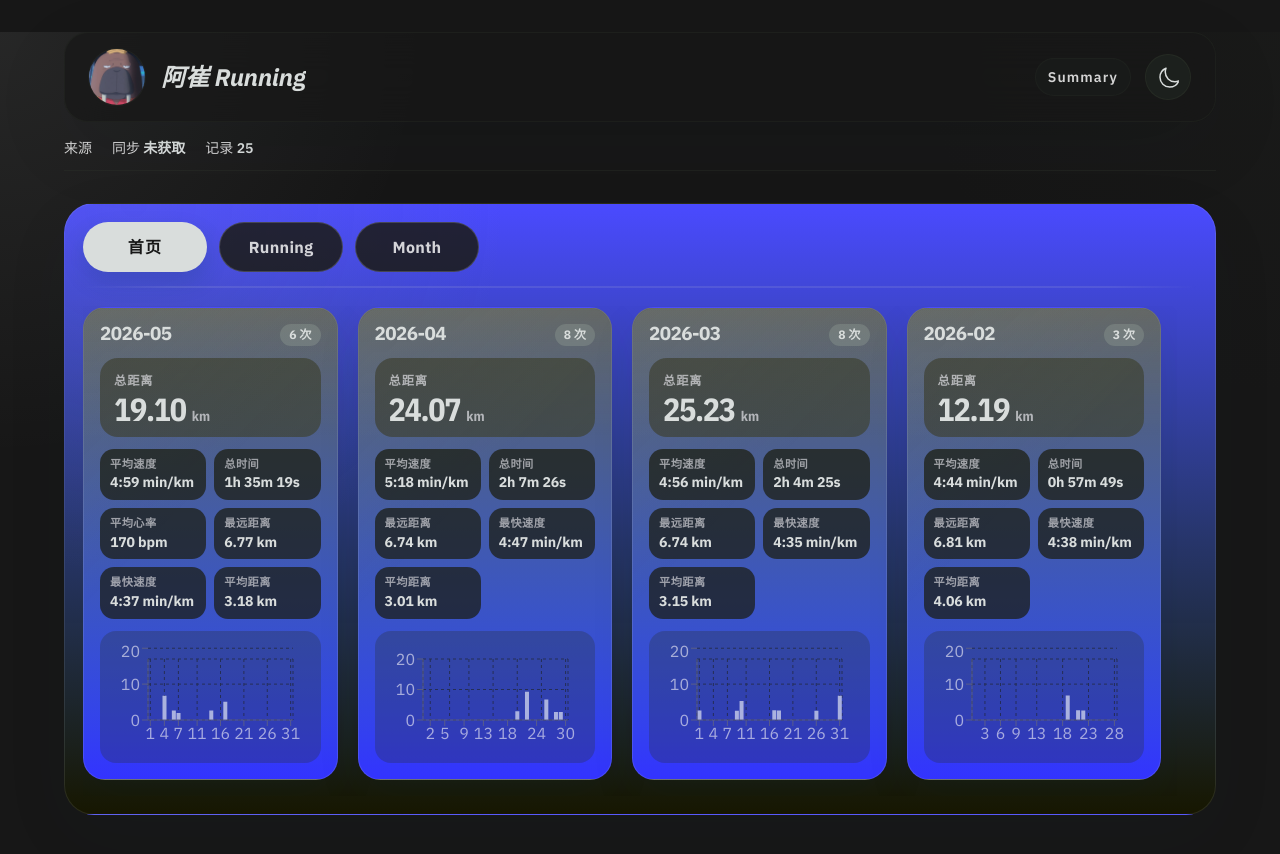
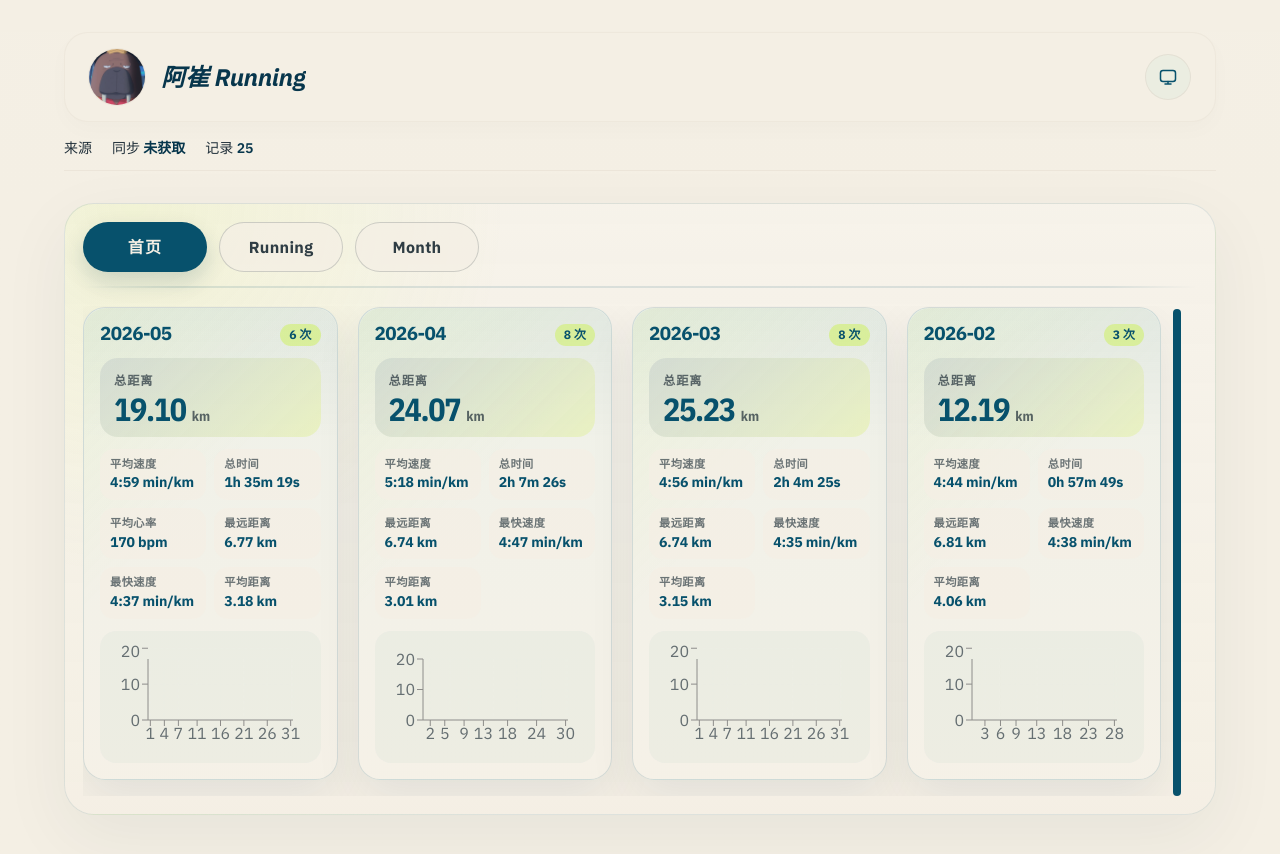
Before and after one commit to bowen-acui/running-page, a React (Vite) app: page /summary in a window 1280 px wide. Shown: the top 854 px of the page. Built offline with nearby package versions, Linux system fonts and the light colour scheme; a small style sheet from the web is missing.

Commit message:
Refine layout and polish mobile preview

```diff
--- a/src/components/ActivityList/index.tsx
+++ b/src/components/ActivityList/index.tsx
@@ -1002,7 +1002,9 @@ const ActivityList: React.FC = () => {
           <Suspense fallback={<div>Loading SVG...</div>}>
             {SelectedYearSvg ? (
               // Show Year Summary SVG when a year is selected
-              <SelectedYearSvg className={styles.yearSummarySvg} />
+              <div className={styles.yearSummaryFrame}>
+                <SelectedYearSvg className={styles.yearSummarySvg} />
+              </div>
             ) : (
               // Show Life SVG when no year is selected
               <>
--- a/src/components/ActivityList/style.module.css
+++ b/src/components/ActivityList/style.module.css
@@ -431,6 +431,16 @@
   max-height: 80vh;
 }
 
+.yearSummaryFrame {
+  width: 100%;
+  max-width: 720px;
+  overflow: hidden;
+  border: 1px solid color-mix(in srgb, var(--color-primary) 10%, transparent);
+  border-radius: 1.55rem;
+  background: color-mix(in srgb, var(--color-background) 94%, white 6%);
+  padding: 0.85rem;
+}
+
 .lifeSvg {
   max-width: 100%;
   height: auto;
@@ -453,6 +463,10 @@
 .lifeSvg text {
   font-family: var(--font-sans) !important;
   fill: color-mix(in srgb, var(--color-run-date) 78%, transparent);
+}
+
+.yearSummarySvg text[y='285.5806451612903'] {
+  display: none;
 }
 
 .yearSummarySvg text[fill='#FFFFFF'],
@@ -604,18 +618,25 @@
 
   .filterContainer select,
   .smallHomeButton {
+    display: inline-flex;
+    align-items: center;
+    justify-content: center;
     width: 100%;
     min-width: 0;
-    padding: 9px 8px;
+    height: 44px;
+    padding: 0 8px;
     border-radius: 9999px;
     font-size: 0.78rem;
     letter-spacing: 0.02em;
+    line-height: 1;
+    text-align: center;
     box-shadow: none;
   }
 
   .filterContainer select {
     border-color: color-mix(in srgb, var(--color-primary) 12%, transparent);
     background: color-mix(in srgb, var(--color-background) 72%, transparent);
+    text-align-last: center;
   }
 
   .smallHomeButton {
@@ -688,7 +709,7 @@
   }
 
   .mobileCardList {
-    gap: 10px;
+    gap: 8px;
   }
 
   .chart {
@@ -710,6 +731,17 @@
 
   .yearButton {
     flex: 0 0 auto;
+  }
+
+  .yearSummaryFrame {
+    max-width: 100%;
+    padding: 0.7rem;
+    border-radius: 1.35rem;
+  }
+
+  .yearSummarySvg {
+    width: 100%;
+    max-height: none;
   }
 
   .summaryInner > div {
--- a/src/components/Header/index.tsx
+++ b/src/components/Header/index.tsx
@@ -1,14 +1,39 @@
 import { Link } from 'react-router-dom';
 import type { ReactElement } from 'react';
 import getSiteMetadata from '@/hooks/useSiteMetadata';
-import { useTheme, Theme } from '@/hooks/useTheme';
+import { useTheme, Theme, ThemePreference } from '@/hooks/useTheme';
 import styles from './style.module.css';
 
 const Header = () => {
-  const { logo, siteTitle, navLinks } = getSiteMetadata();
-  const { theme, setTheme } = useTheme();
+  const { logo, siteTitle } = getSiteMetadata();
+  const { preference, theme, setTheme } = useTheme();
 
-  const icons: Record<Theme, ReactElement> = {
+  const icons: Record<ThemePreference, ReactElement> = {
+    system: (
+      <svg
+        width="22"
+        height="22"
+        viewBox="0 0 22 22"
+        fill="none"
+        xmlns="http://www.w3.org/2000/svg"
+      >
+        <rect
+          x="3.5"
+          y="4.5"
+          width="15"
+          height="11"
+          rx="2.5"
+          stroke="currentColor"
+          strokeWidth="1.5"
+        />
+        <path
+          d="M8 18H14M11 15.5V18"
+          stroke="currentColor"
+          strokeWidth="1.5"
+          strokeLinecap="round"
+        />
+      </svg>
+    ),
     dark: (
       <svg
         width="22"
@@ -45,7 +70,12 @@ const Header = () => {
     ),
   };
 
-  const nextTheme: Theme = theme === 'dark' ? 'light' : 'dark';
+  const nextTheme: ThemePreference =
+    preference === 'system'
+      ? 'light'
+      : preference === 'light'
+        ? 'dark'
+        : 'system';
 
   const handleToggle = () => {
     setTheme(nextTheme);
@@ -53,8 +83,8 @@ const Header = () => {
 
   return (
     <header className="mx-auto mt-3 w-full max-w-screen-2xl px-3 sm:px-4 lg:mt-8 lg:px-16">
-      <nav className="flex flex-col gap-3 rounded-3xl border border-[color:var(--color-hr-primary)]/25 bg-[color:var(--color-background)]/70 px-3 py-3 shadow-[0_24px_80px_rgba(15,23,42,0.08)] backdrop-blur-xl sm:px-4 sm:py-4 lg:flex-row lg:items-center lg:justify-between lg:px-6">
-        <div className="flex items-center gap-3 sm:gap-4">
+      <nav className="flex items-center justify-between gap-3 rounded-3xl border border-[color:var(--color-hr-primary)]/22 bg-[color:var(--color-background)] px-3 py-3 shadow-[0_8px_22px_rgba(15,23,42,0.02)] sm:px-4 sm:py-4 lg:px-6">
+        <div className="flex min-w-0 items-center gap-3 sm:gap-4">
           <Link
             to="/"
             className="shrink-0 rounded-full ring-1 ring-[color:var(--color-hr-primary)]/30 transition-transform duration-200 hover:scale-[1.03]"
@@ -67,7 +97,7 @@ const Header = () => {
               />
             </picture>
           </Link>
-          <div className="min-w-0">
+          <div className="min-w-0 flex-1">
             <Link
               to="/"
               className="block truncate text-lg font-black text-[color:var(--color-text-primary)] italic sm:text-xl lg:text-2xl"
@@ -76,28 +106,15 @@ const Header = () => {
             </Link>
           </div>
         </div>
-        <div className="flex flex-wrap items-center gap-1.5 lg:justify-end">
-          {navLinks.map((n) => (
-            <a
-              key={n.url}
-              href={n.url}
-              className="rounded-full border border-[color:var(--color-hr-primary)]/20 bg-[color:var(--color-run-row-hover-background)]/35 px-2.5 py-1.5 text-xs font-semibold tracking-[0.08em] text-[color:var(--color-run-date)] transition-colors duration-200 hover:border-[color:var(--color-primary)]/40 hover:text-[color:var(--color-text-primary)] sm:px-3 sm:py-2 sm:text-sm"
-            >
-              {n.name}
-            </a>
-          ))}
-          <div className="ml-auto flex items-center lg:ml-2">
         <button
           type="button"
           onClick={handleToggle}
           className={`${styles.themeButton} ${styles.themeButtonActive}`}
           aria-label={`Switch to ${nextTheme} theme`}
-              title={`Switch to ${nextTheme} theme`}
+          title={`Current: ${preference} (${theme}). Switch to ${nextTheme}`}
         >
-              <div className={styles.iconWrapper}>{icons[theme]}</div>
+          <div className={styles.iconWrapper}>{icons[preference]}</div>
         </button>
-          </div>
-        </div>
       </nav>
     </header>
   );
--- a/src/components/RunTable/index.tsx
+++ b/src/components/RunTable/index.tsx
@@ -36,6 +36,7 @@ const RunTable = ({
   setRunIndex,
 }: IRunTableProperties) => {
   const [sortState, setSortState] = useState<SortState | null>(null);
+  const [showAllRows, setShowAllRows] = useState(false);
 
   const sortKeys = useMemo(() => {
     const keys = [DIST_UNIT, 'Elev', 'Pace', 'BPM', 'Time', 'Date'];
@@ -90,8 +91,9 @@ const RunTable = ({
   }, [getSortFunction, runs, sortState]);
 
   const displayedRuns = useMemo(
-    () => sortedRuns.slice(0, DEFAULT_VISIBLE_ROWS),
-    [sortedRuns]
+    () =>
+      showAllRows ? sortedRuns : sortedRuns.slice(0, DEFAULT_VISIBLE_ROWS),
+    [showAllRows, sortedRuns]
   );
 
   const hiddenRunCount = Math.max(0, sortedRuns.length - displayedRuns.length);
@@ -155,7 +157,20 @@ const RunTable = ({
       </table>
       {hiddenRunCount > 0 && (
         <div className={styles.tableHint}>
-          仅显示前 {DEFAULT_VISIBLE_ROWS} 条 / 共 {sortedRuns.length} 条
+          <span>
+            仅显示前 {DEFAULT_VISIBLE_ROWS} 条 / 共 {sortedRuns.length} 条
+          </span>
+          <button type="button" onClick={() => setShowAllRows(true)}>
+            显示全部
+          </button>
+        </div>
+      )}
+      {showAllRows && sortedRuns.length > DEFAULT_VISIBLE_ROWS && (
+        <div className={styles.tableHint}>
+          <span>已显示全部 {sortedRuns.length} 条</span>
+          <button type="button" onClick={() => setShowAllRows(false)}>
+            收起
+          </button>
         </div>
       )}
     </div>
--- a/src/components/RunTable/style.module.css
+++ b/src/components/RunTable/style.module.css
@@ -133,6 +133,10 @@
 
 .tableHint {
   margin: 0.45rem 0 0.1rem;
+  display: flex;
+  align-items: center;
+  justify-content: flex-end;
+  gap: 0.65rem;
   color: color-mix(in srgb, var(--color-run-date) 68%, transparent);
   font-size: 0.76rem;
   font-weight: 650;
@@ -140,6 +144,16 @@
   text-align: right;
 }
 
+.tableHint button {
+  border: 1px solid color-mix(in srgb, var(--color-primary) 10%, transparent);
+  border-radius: 9999px;
+  background: color-mix(in srgb, var(--color-background) 48%, transparent);
+  color: var(--color-primary);
+  cursor: pointer;
+  font: inherit;
+  padding: 0.3rem 0.65rem;
+}
+
 .runDate {
   color: var(--color-run-date);
 }
--- /dev/null
+++ b/src/components/YearsStat/style.module.css
@@ -0,0 +1,77 @@
+.sidebarHeatmap {
+  display: none;
+}
+
+@media only screen and (min-width: 1024px) {
+  .sidebarHeatmap {
+    display: block;
+    overflow: hidden;
+    border: 1px solid color-mix(in srgb, var(--color-primary) 8%, transparent);
+    border-radius: 1.7rem;
+    background: linear-gradient(
+      145deg,
+      color-mix(in srgb, var(--color-run-row-hover-background) 38%, white 12%),
+      color-mix(in srgb, var(--color-background) 92%, transparent)
+    );
+    box-shadow: 0 16px 46px rgba(7, 54, 76, 0.045);
+    padding: 0.75rem;
+  }
+}
+
+.heatmapHeader {
+  display: flex;
+  align-items: center;
+  justify-content: space-between;
+  margin-bottom: 0.65rem;
+  padding: 0 0.2rem;
+  color: color-mix(in srgb, var(--color-text-primary) 64%, transparent);
+  font-size: 0.64rem;
+  font-weight: 750;
+  letter-spacing: 0.16em;
+  text-transform: uppercase;
+}
+
+.heatmapHeader strong {
+  color: var(--color-primary);
+  font-size: 0.72rem;
+  letter-spacing: 0.12em;
+}
+
+.heatmapViewport {
+  overflow-x: auto;
+  overflow-y: hidden;
+  border-radius: 1.25rem;
+  background: color-mix(in srgb, var(--color-background) 50%, transparent);
+  padding: 0.5rem;
+  max-height: clamp(21rem, 48vh, 28rem);
+  scrollbar-width: thin;
+}
+
+.heatmapSvg {
+  display: block;
+  width: 100%;
+  max-width: 100%;
+  height: auto;
+  opacity: 0.9;
+}
+
+.heatmapSvg > rect:first-child {
+  fill: transparent;
+}
+
+.heatmapSvg text {
+  fill: color-mix(in srgb, var(--color-text-primary) 74%, transparent);
+  font-family: var(--font-sans) !important;
+}
+
+.heatmapSvg text[y='285.5806451612903'] {
+  display: none;
+}
+
+.loading {
+  min-height: 9rem;
+  display: grid;
+  place-items: center;
+  color: color-mix(in srgb, var(--color-text-primary) 54%, transparent);
+  font-size: 0.8rem;
+}
--- a/src/hooks/useTheme.ts
+++ b/src/hooks/useTheme.ts
@@ -2,17 +2,34 @@ import { useState, useEffect, useCallback, useSyncExternalStore } from 'react';
 import { MAP_TILE_STYLE_LIGHT, MAP_TILE_STYLE_DARK } from '@/utils/const';
 
 export type Theme = 'light' | 'dark';
+export type ThemePreference = Theme | 'system';
 
 // Custom event name for theme changes
 export const THEME_CHANGE_EVENT = 'theme-change';
 
-const getCurrentThemeSnapshot = () => {
+const getSystemTheme = (): Theme => {
   if (typeof window === 'undefined') return 'dark';
-  return (
-    document.documentElement.getAttribute('data-theme') ||
-    localStorage.getItem('theme') ||
-    'dark'
-  );
+  return window.matchMedia('(prefers-color-scheme: light)').matches
+    ? 'light'
+    : 'dark';
+};
+
+const getStoredThemePreference = (): ThemePreference => {
+  if (typeof window === 'undefined') return 'system';
+  const storedTheme = localStorage.getItem('theme');
+  return storedTheme === 'light' || storedTheme === 'dark'
+    ? storedTheme
+    : 'system';
+};
+
+const resolveThemePreference = (preference: ThemePreference): Theme =>
+  preference === 'system' ? getSystemTheme() : preference;
+
+const getCurrentThemeSnapshot = (): Theme => {
+  if (typeof window === 'undefined') return 'dark';
+  return document.documentElement.getAttribute('data-theme') === 'light'
+    ? 'light'
+    : 'dark';
 };
 
 const subscribeToThemeChanges = (onStoreChange: () => void) => {
@@ -44,11 +61,17 @@ const subscribeToThemeChanges = (onStoreChange: () => void) => {
 
   window.addEventListener(THEME_CHANGE_EVENT, handleThemeChange);
   window.addEventListener('storage', handleStorageChange);
+  window
+    .matchMedia('(prefers-color-scheme: dark)')
+    .addEventListener('change', handleThemeChange);
 
   return () => {
     observer.disconnect();
     window.removeEventListener(THEME_CHANGE_EVENT, handleThemeChange);
     window.removeEventListener('storage', handleStorageChange);
+    window
+      .matchMedia('(prefers-color-scheme: dark)')
+      .removeEventListener('change', handleThemeChange);
   };
 };
 
@@ -83,17 +106,15 @@ export const useMapTheme = () => {
  * @returns Object with current theme and function to change theme
  */
 export const useTheme = () => {
-  // Initialize theme from localStorage or default to dark
-  const [themeState, setThemeState] = useState<Theme>(() => {
-    if (typeof window === 'undefined') return 'dark';
-    return (localStorage.getItem('theme') as Theme) || 'dark';
-  });
+  const [themePreference, setThemePreference] = useState<ThemePreference>(
+    getStoredThemePreference
+  );
 
   /**
    * Set theme and dispatch event to notify other components
    */
-  const setTheme = useCallback((newTheme: Theme) => {
-    setThemeState(newTheme);
+  const setTheme = useCallback((newTheme: ThemePreference) => {
+    setThemePreference(newTheme);
 
     // Dispatch custom event for theme change
     const event = new CustomEvent(THEME_CHANGE_EVENT, {
@@ -105,14 +126,24 @@ export const useTheme = () => {
   // Apply theme changes to DOM and localStorage
   useEffect(() => {
     const root = window.document.documentElement;
+    const applyTheme = () => {
+      root.setAttribute('data-theme', resolveThemePreference(themePreference));
+      localStorage.setItem('theme', themePreference);
+      window.dispatchEvent(new Event(THEME_CHANGE_EVENT));
+    };
 
-    // Set attribute and save to localStorage for both themes
-    root.setAttribute('data-theme', themeState);
-    localStorage.setItem('theme', themeState);
-  }, [themeState]);
+    applyTheme();
+
+    if (themePreference !== 'system') return undefined;
+
+    const mediaQuery = window.matchMedia('(prefers-color-scheme: dark)');
+    mediaQuery.addEventListener('change', applyTheme);
+    return () => mediaQuery.removeEventListener('change', applyTheme);
+  }, [themePreference]);
 
   return {
-    theme: themeState,
+    preference: themePreference,
+    theme: resolveThemePreference(themePreference),
     setTheme,
   };
 };
--- a/src/pages/index.tsx
+++ b/src/pages/index.tsx
@@ -1,4 +1,6 @@
 import {
+  lazy,
+  Suspense,
   useEffect,
   useState,
   useMemo,
@@ -9,7 +11,6 @@ import { Analytics } from '@vercel/analytics/react';
 import { Helmet } from 'react-helmet-async';
 import Layout from '@/components/Layout';
 import LocationStat from '@/components/LocationStat';
-import RunMap from '@/components/RunMap';
 import RunTable from '@/components/RunTable';
 import SVGStat from '@/components/SVGStat';
 import YearsStat from '@/components/YearsStat';
@@ -36,6 +37,7 @@ import {
 import { useTheme, useThemeChangeCounter } from '@/hooks/useTheme';
 
 const HASH_RUN_CHANGE_EVENT = 'running-page-hash-run-change';
+const RunMap = lazy(() => import('@/components/RunMap'));
 
 const getRunIdFromHash = () => {
   if (typeof window === 'undefined') return null;
@@ -85,7 +87,7 @@ const useRunHashId = () =>
   useSyncExternalStore(subscribeToRunHash, getRunIdFromHash, () => null);
 
 const Index = () => {
-  const { siteTitle } = getSiteMetadata();
+  const { siteTitle, navLinks } = getSiteMetadata();
   const { activities, thisYear } = useActivities();
   const themeChangeCounter = useThemeChangeCounter();
   const [year, setYear] = useState(thisYear);
@@ -363,17 +365,38 @@ const Index = () => {
   }, [singleRunId]);
 
   const { theme } = useTheme();
+  const summaryLink = navLinks.find((link) => link.name === 'Summary');
+  const runningTitleIndex = siteTitle.indexOf(' Running');
+  const titlePrefix =
+    runningTitleIndex >= 0 ? siteTitle.slice(0, runningTitleIndex) : siteTitle;
+  const titleSuffix =
+    runningTitleIndex >= 0 ? siteTitle.slice(runningTitleIndex + 1) : '';
 
   return (
     <Layout>
       <Helmet>
         <html lang="en" data-theme={theme} />
       </Helmet>
-      <div className="grid w-full gap-4 sm:gap-6 lg:grid-cols-[minmax(18rem,24rem)_minmax(0,1fr)] lg:items-start lg:gap-8">
+      <div className="grid w-full gap-3 sm:gap-5 lg:grid-cols-[minmax(18rem,23rem)_minmax(0,1fr)] lg:items-start lg:gap-5 xl:gap-6">
         <section className="w-full lg:sticky lg:top-8">
-          <h1 className="mb-4 text-[2rem] leading-none font-black text-[color:var(--color-text-primary)] italic sm:mb-6 sm:text-4xl">
-            {siteTitle}
+          <div className="mb-1 grid min-h-9 grid-cols-[minmax(0,1fr)_auto] items-center gap-4 px-[1.625rem] pt-1 sm:mb-1.5 lg:mr-6">
+            <h1 className="min-w-0 overflow-visible text-[clamp(0.86rem,3.5vw,1.02rem)] leading-none font-[family:var(--font-logo)] font-black tracking-[0.01em] text-[color:var(--color-text-primary)] sm:text-[1.18rem]">
+              {titlePrefix}
+              {titleSuffix && (
+                <span className="ml-1.5 align-[-0.015em] text-[1.08em] font-[family:var(--font-logo-latin)] font-bold tracking-[0.002em]">
+                  {titleSuffix}
+                </span>
+              )}
             </h1>
+            {summaryLink && (
+              <a
+                className="inline-flex h-7 shrink-0 items-center justify-center self-start rounded-full border border-[color:var(--color-primary)]/10 bg-[color:var(--color-background)]/46 px-3 text-[0.56rem] font-semibold tracking-[0.1em] text-[color:var(--color-run-date)]/72 uppercase transition-colors hover:text-[color:var(--color-text-primary)]"
+                href={summaryLink.url}
+              >
+                {summaryLink.name}
+              </a>
+            )}
+          </div>
           {(viewState.zoom ?? 0) <= 3 && IS_CHINESE ? (
             <LocationStat
               changeYear={changeYear}
@@ -426,6 +449,13 @@ const Index = () => {
                 </span>
               </button>
             ) : (
+              <Suspense
+                fallback={
+                  <div className="flex min-h-[var(--map-height,320px)] items-center justify-center rounded-[1.35rem] bg-[color:var(--color-background)]/28 text-sm font-semibold text-[color:var(--color-run-date)]/72">
+                    加载路线地图...
+                  </div>
+                }
+              >
                 <RunMap
                   title={title}
                   viewState={viewState}
@@ -435,6 +465,7 @@ const Index = () => {
                   thisYear={year}
                   animationTrigger={animationTrigger}
                 />
+              </Suspense>
             )}
           </div>
           <div className="home-data-panel min-w-0 overflow-hidden rounded-[1.75rem] border border-[color:var(--color-primary)]/10 bg-[color:var(--color-run-row-hover-background)]/14 p-3 shadow-[inset_0_1px_0_rgba(255,255,255,0.04)] sm:p-5">
--- a/src/styles/index.css
+++ b/src/styles/index.css
@@ -2,6 +2,8 @@
 @import url('https://fonts.googleapis.com/css2?family=IBM+Plex+Sans:ital,wght@0,100..700;1,100..700&display=swap');
 @import url('https://fonts.googleapis.com/css2?family=IBM+Plex+Sans+Condensed:wght@500;600;700&display=swap');
 @import url('https://fonts.googleapis.com/css2?family=IBM+Plex+Mono:ital,wght@0,100;0,200;0,300;0,400;0,500;0,600;0,700;1,100;1,200;1,300;1,400;1,500;1,600;1,700&display=swap');
+@import url('https://fonts.googleapis.com/css2?family=Cormorant+Garamond:ital,wght@1,700&display=swap');
+@import url('https://cdn.jsdelivr.net/npm/lxgw-wenkai-screen-webfont@1.7.0/style.css');
 
 @import 'tailwindcss';
 @import './mobile.css';
@@ -26,6 +28,8 @@
   --font-sans: var(--font-sans);
   --font-display: var(--font-display);
   --font-mono: var(--font-mono);
+  --font-logo: 'LXGW WenKai Screen', var(--font-display);
+  --font-logo-latin: 'Cormorant Garamond', var(--font-display);
 }
 
 /* 1. System Theme (Base) */
@@ -129,15 +133,15 @@
   body {
     min-height: 100vh;
     background-image:
-      radial-gradient(
-        circle at top left,
-        color-mix(in srgb, var(--color-primary) 8%, transparent),
-        transparent 28%
+      linear-gradient(
+        180deg,
+        color-mix(in srgb, var(--color-background) 98%, white 2%),
+        var(--color-background) 22%
       ),
       radial-gradient(
-        circle at top right,
-        color-mix(in srgb, var(--color-hr-primary) 8%, transparent),
-        transparent 24%
+        circle at 108% -10%,
+        color-mix(in srgb, var(--color-hr-primary) 3%, transparent),
+        transparent 28%
       );
   }
 
--- a/src/styles/mobile.css
+++ b/src/styles/mobile.css
@@ -72,15 +72,22 @@
     width: 700px !important;
     max-width: none;
     min-width: 700px;
+    transform: translateY(-10px);
+  }
+
+  .github-svg text[x='10'][y='20'] {
+    display: none;
   }
 
   .mobile-heatmap {
     max-width: 100%;
     overflow-x: auto;
+    overflow-y: hidden;
     border: 1px solid color-mix(in srgb, var(--color-primary) 10%, transparent);
     border-radius: 1.45rem;
     background: color-mix(in srgb, var(--color-background) 96%, white 4%);
     padding: 0.75rem;
+    max-height: 340px;
     scrollbar-width: thin;
     -webkit-overflow-scrolling: touch;
   }
```
Also changed, not shown: src/components/YearStat/index.tsx (+8 -8 lines), src/components/YearsStat/index.tsx (+34 -3 lines). Lines whose indentation alone changed are shown as unchanged.
